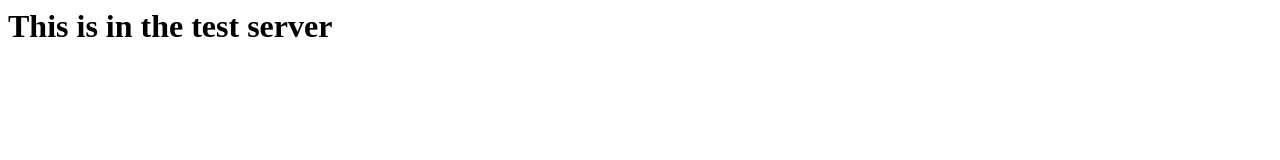
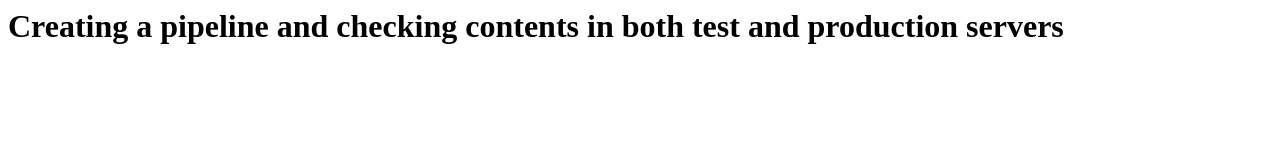
Before and after one commit to sampathsrcm/Assmt-3, a plain HTML site: page index.html in a window 1280 px wide. Drawn offline with Linux system fonts and the light colour scheme.

Commit message:
Commiting file

```diff
--- a/index.html
+++ b/index.html
@@ -1,5 +1,5 @@
 <html>
   <body>
-      <h1>This is in the test server </h1>
+      <h1>Creating a pipeline and checking contents in both test and production servers </h1>
   </body>
 </html>
```
